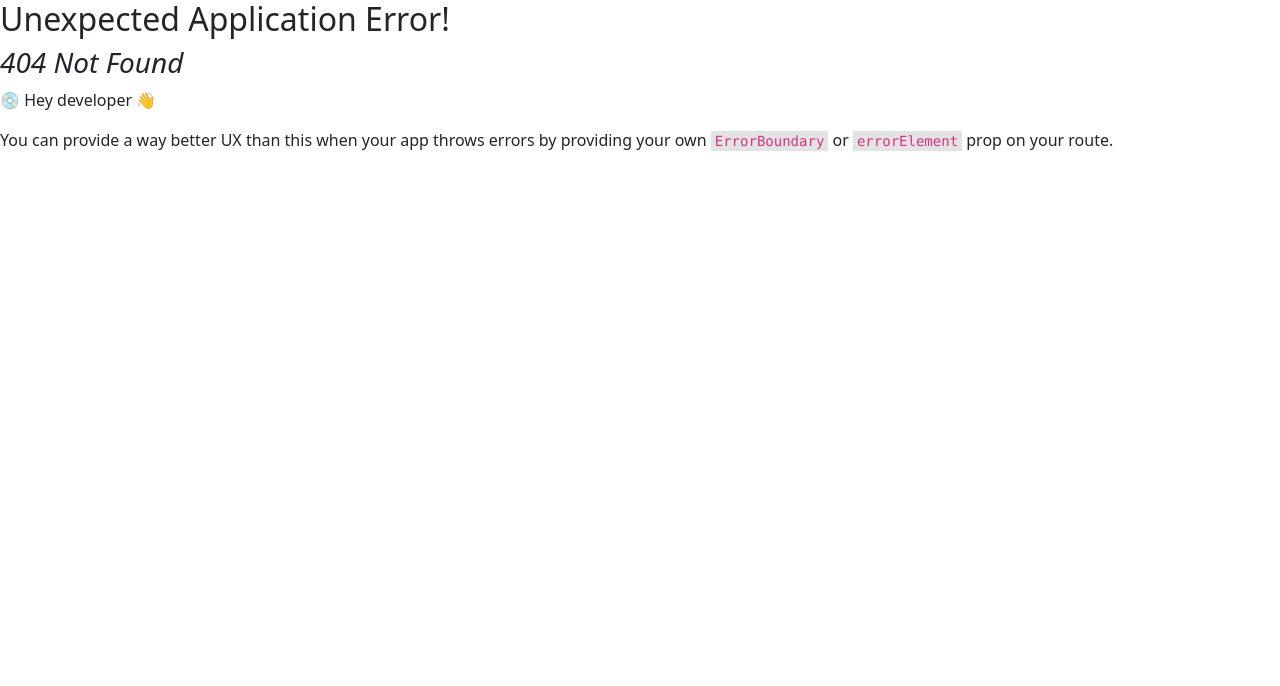
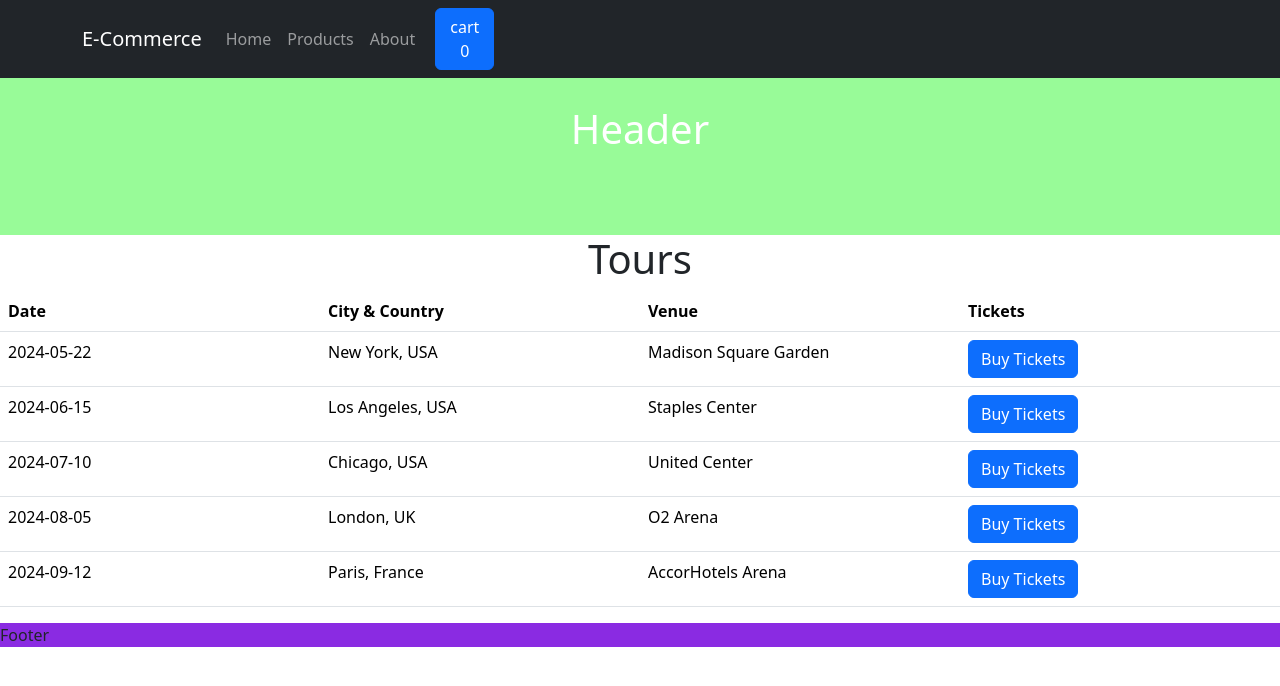
Before and after one commit to Nishant3105/ecommerce, a React (Create React App) app: page /home in a window 1280 px wide. Before the commit this address had no page. Shown: the top 686 px of the page. Built offline with nearby package versions, Linux system fonts and the light colour scheme.

Commit message:
About page

```diff
--- a/src/App.js
+++ b/src/App.js
@@ -3,6 +3,7 @@ import {createBrowserRouter,RouterProvider} from 'react-router-dom'
 import Root from './pages/Root/Root';
 import About from './pages/About/About';
 import ProductList from './pages/Product/ProductList';
+import Home from './pages/Home/Home';
 function App() {
 
   const router=createBrowserRouter([
@@ -10,7 +11,7 @@ function App() {
       path: '/',
       element: <Root/>,
       children: [{path:'/about', element: <About/>},
-        // {path:'/store', element: <Store/>},
+        {path:'/home', element: <Home/>},
         {path:'/products', element: <ProductList/>}
       ]
     }
--- a/src/pages/About/About.js
+++ b/src/pages/About/About.js
@@ -1,10 +1,16 @@
 import React from 'react'
 import Container from 'react-bootstrap/Container'
+import pic from './about_image.png'
 
 const About = () => {
   return (
     <>
-        <Container style={{  minHeight: 'calc(80vh - 40px)'}}>
+        <Container style={{  minHeight: 'calc(80vh - 40px)' , display: 'flex',
+  alignItems: 'flex-start'}}>
+    <div style={{width:'100px', height:'100px', objectFit:'cover'}}>
+           <img src={pic} style={{width:'100px', height:'100px'}} alt="home"></img>
+    </div>
+          <p style={{flex:'2'}}>
            Ipsum amet amet accusam sadipscing erat
            sed diam takimata sed, et et ea eirmod est
            sit dolor, ipsum ipsum accusam.
@@ -23,6 +29,7 @@ const About = () => {
            Ipsum amet amet accusam sadipscing erat
            sed diam takimata sed, et et ea eirmod est
            sit dolor, ipsum ipsum accusam.
+          </p>
         </Container>
     </>
   )
--- a/src/pages/Home/Home.js
+++ b/src/pages/Home/Home.js
@@ -1,13 +1,56 @@
 import React from 'react'
 import Table from 'react-bootstrap/Table'
+import Button from 'react-bootstrap/Button'
+
 
 const Home = () => {
   return (
     <>
-        {/* <h1>Tours</h1>
-       <Table>
+      <h1 style={{textAlign:'center'}}>Tours</h1>
+      <Table>
+        <thead>
+          <tr>
+            <th width="170">Date</th>
+            <th width="170">City & Country</th>
+            <th width="170">Venue</th>
+            <th width="170">Tickets</th>
+          </tr>
+        </thead>
+        <tbody>
+          <tr>
+            <td>2024-05-22</td>
+            <td>New York, USA</td>
+            <td>Madison Square Garden</td>
+            <td><Button variant="primary">Buy Tickets</Button></td>
+            {/* <td><button onclick="location.href='link_to_tickets'">Buy Tickets</button></td> */}
+          </tr>
+          <tr>
+            <td>2024-06-15</td>
+            <td>Los Angeles, USA</td>
+            <td>Staples Center</td>
+            <td><Button variant="primary">Buy Tickets</Button></td>
+          </tr>
+          <tr>
+            <td>2024-07-10</td>
+            <td>Chicago, USA</td>
+            <td>United Center</td>
+            <td><Button variant="primary">Buy Tickets</Button></td>
+          </tr>
+          <tr>
+            <td>2024-08-05</td>
+            <td>London, UK</td>
+            <td>O2 Arena</td>
+            <td><Button variant="primary">Buy Tickets</Button></td>
+          </tr>
+          <tr>
+            <td>2024-09-12</td>
+            <td>Paris, France</td>
+            <td>AccorHotels Arena</td>
+            <td><Button variant="primary">Buy Tickets</Button></td>
+          </tr>
+        </tbody>
+      </Table>
 
-        </Table>  */}
     </>
   )
 }
```
Also changed, not shown: 1 other file (tests, documents, lock files or other folders).
